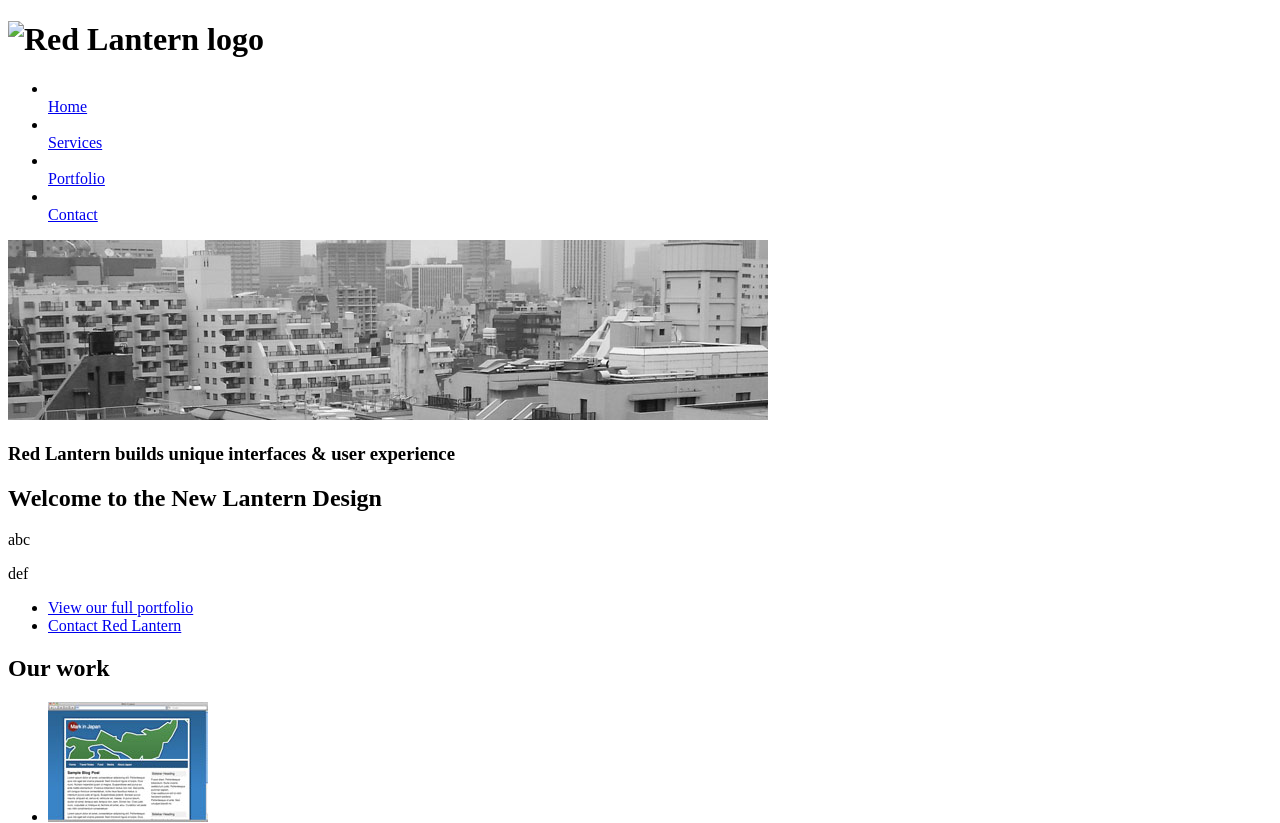
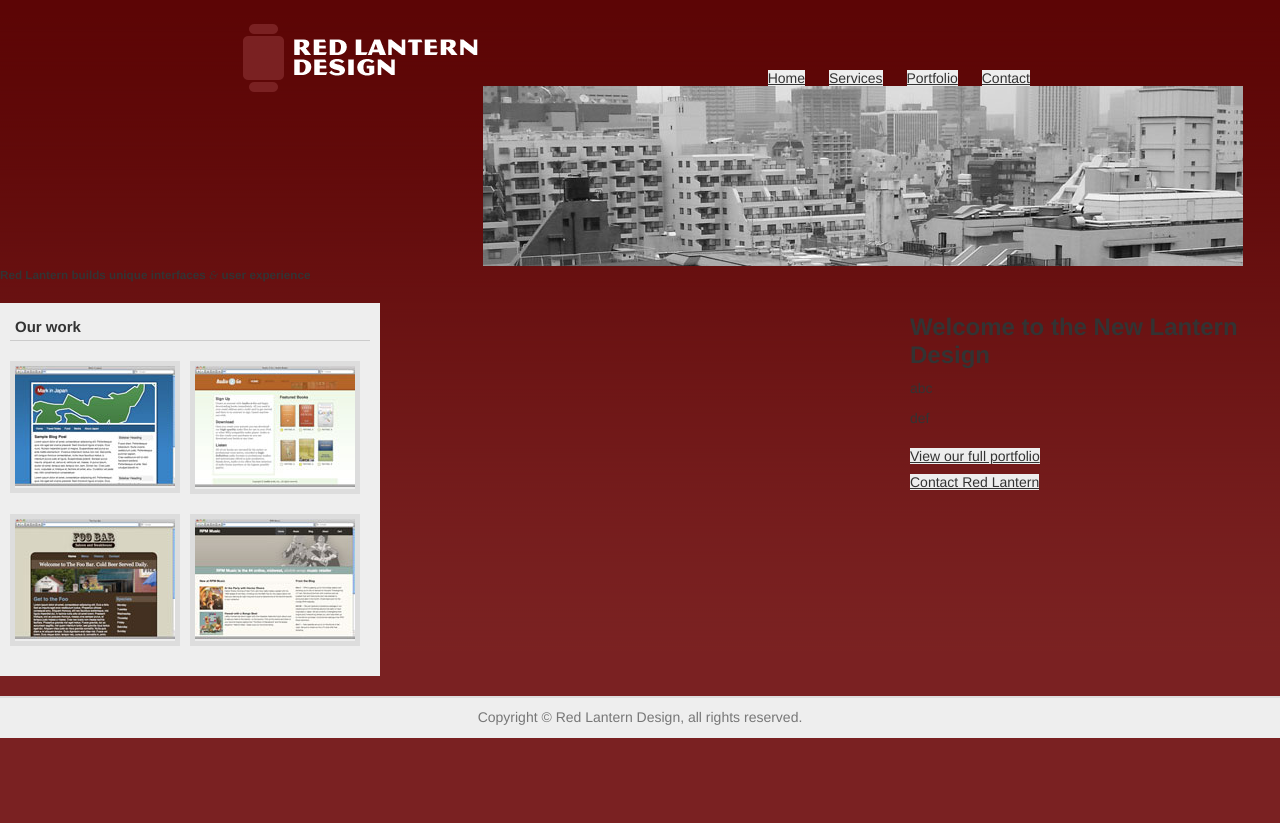
Before and after one commit to XuanYi0905/Website2024, a plain HTML site: page index.html in a window 1280 px wide. Shown: the top 823 px of the page. After the commit the page ends 800 px from the top, so only its background shows below. Drawn offline with Linux system fonts and the light colour scheme.

Commit message:
20240920

```diff
--- a/index.html
+++ b/index.html
@@ -6,12 +6,12 @@
     <meta charset="UTF-8">
     <meta name="viewport" content="width=device-width, initial-scale=1.0">
     <meta http-equiv="X-UA-Compatible" content="ie=edge">
-    <link rel="stylesheet" href="css/style.css" type="text/css"/>
+    <link rel="stylesheet" href="stylesheets/screen.css" type="text/css"/>
 </head>
 
 <body>
     <header id="masthead">
-        <h1><img alt="Red Lantern logo" src="images/r1_logo.png"></h1>
+        <h1><img alt="Red Lantern logo" src="images/rl_logo.png" /></h1>
         <ul id="nav">
             <li></li><a class="active" title="Red Lantern home" href="index.html">Home</a></li>
             <li></li><a title="Design services" href="services.html">Services</a></li>
```
Also changed, not shown: stylesheets/screen.css (renamed from css/screen.css).
